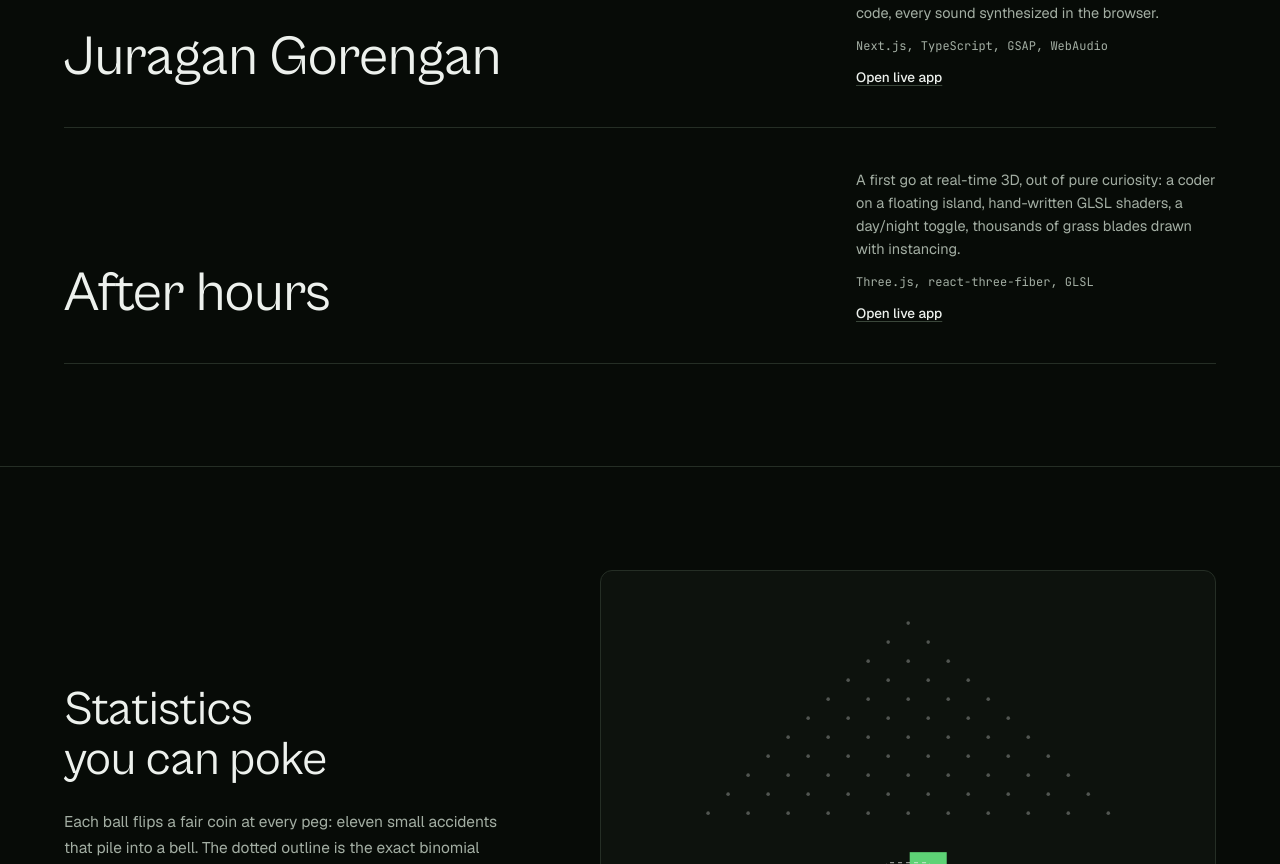
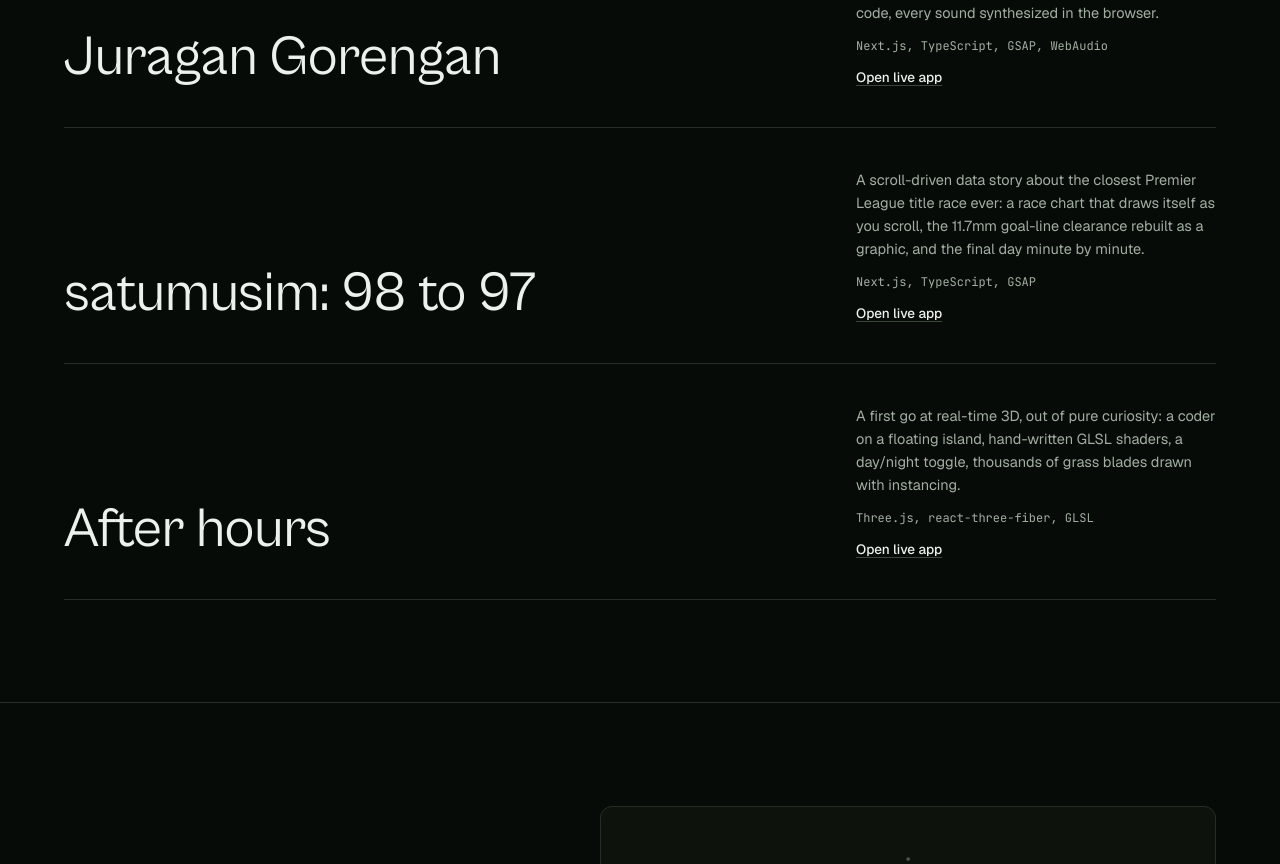
Before and after one commit to zpjosephi/josephsweb, a Next.js app: page / in a window 1280 px wide. Shown: the part 1827-2691 px from the top of the page. Built offline with nearby package versions, Linux system fonts and the light colour scheme.

Commit message:
add satumusim data story to the lineup, five to six projects

```diff
--- a/src/components/live/work-showcase.tsx
+++ b/src/components/live/work-showcase.tsx
@@ -69,6 +69,16 @@ const entries: Entry[] = [
     image: "/projects/juragan.png",
     alt: "Juragan Gorengan: pixel art night market with five food stalls and an upgrade panel",
     liveUrl: "https://juragangorengan.vercel.app/",
+  },
+  {
+    slug: "satumusim",
+    title: "satumusim: 98 to 97",
+    blurb:
+      "A scroll-driven data story about the closest Premier League title race ever: a race chart that draws itself as you scroll, the 11.7mm goal-line clearance rebuilt as a graphic, and the final day minute by minute.",
+    stack: "Next.js, TypeScript, GSAP",
+    image: "/projects/satumusim.png",
+    alt: "satumusim: 98 to 97 title screen with the two final point totals over a stadium at night",
+    liveUrl: "https://satumusim.vercel.app/",
   },
   {
     slug: "after-hours",
--- a/src/data/projects.ts
+++ b/src/data/projects.ts
@@ -138,6 +138,25 @@ export const projects: Project[] = [
     featured: true,
   },
   {
+    slug: "satumusim",
+    title: "satumusim: 98 to 97",
+    category: "data",
+    badge: "Data story",
+    summary:
+      "A scroll-driven data story about the closest title race the Premier League has ever seen: Manchester City 98 points, Liverpool 97. One long page replays the whole 2018/19 season, scrubbing a 38-week race chart as you scroll, reconstructing the famous 11.7mm goal-line clearance, and playing the final day out minute by minute. Built to learn GSAP properly, on match data from my xEleven archive.",
+    highlights: [
+      "A pinned race chart that draws itself as you scroll: 38 matchweeks of cumulative points with story beats fading in at the swings that decided the title",
+      "The 11.7mm goal-line clearance rebuilt as an original goal-line-technology graphic: the ball rolls in, stops a sliver short of counting, and gets swept away, with the real match photo embedded through Getty's official player",
+      "The final day as a pinned minute-by-minute sequence, ending with the 98 to 97 scoreline flooding the screen in City blue",
+      "City's 14 straight closing wins as a horizontal scrub strip, plus hover tooltips on the chart and a week-by-week table fallback",
+      "Editorial art direction: Fraunces display type, film grain, club-color light washes, and CC-licensed stadium photography with credits",
+      "Every animation has a prefers-reduced-motion fallback, and the chart ships a separate mobile layout so the axes stay readable on a phone",
+    ],
+    tech: ["Next.js", "TypeScript", "GSAP (ScrollTrigger + ScrollSmoother)", "Tailwind CSS"],
+    liveUrl: "https://satumusim.vercel.app/",
+    image: "/projects/satumusim.png",
+  },
+  {
     slug: "after-hours",
     title: "After hours",
     category: "engineering",
--- a/src/lib/site.ts
+++ b/src/lib/site.ts
@@ -5,7 +5,7 @@ export const site = {
   // Positioning: Computer Science × Statistics
   tagline: "Computer Science × Statistics. Building software that understands data.",
   blurb:
-    "Computer Science and Statistics graduate from BINUS building full-stack web apps that turn data into decisions. Five projects live in production.",
+    "Computer Science and Statistics graduate from BINUS building full-stack web apps that turn data into decisions. Six projects live in production.",
   location: "Indonesia",
   email: "josephirawan07@gmail.com",
   // Replace with your real CV file once uploaded to /public
```
Also changed, not shown: 1 other file (tests, documents, lock files or other folders).
